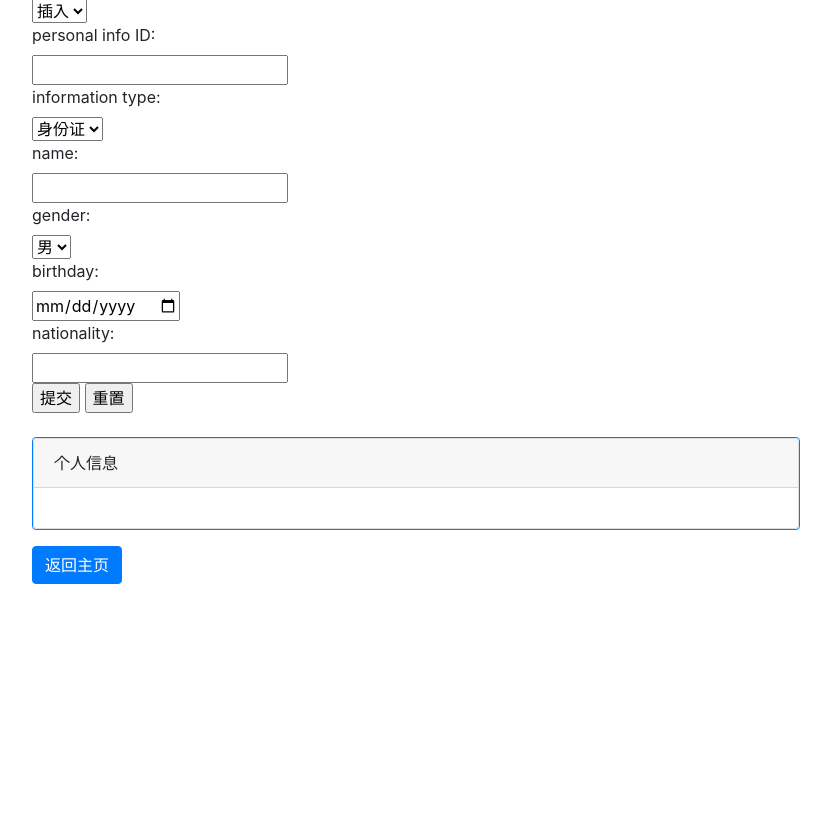
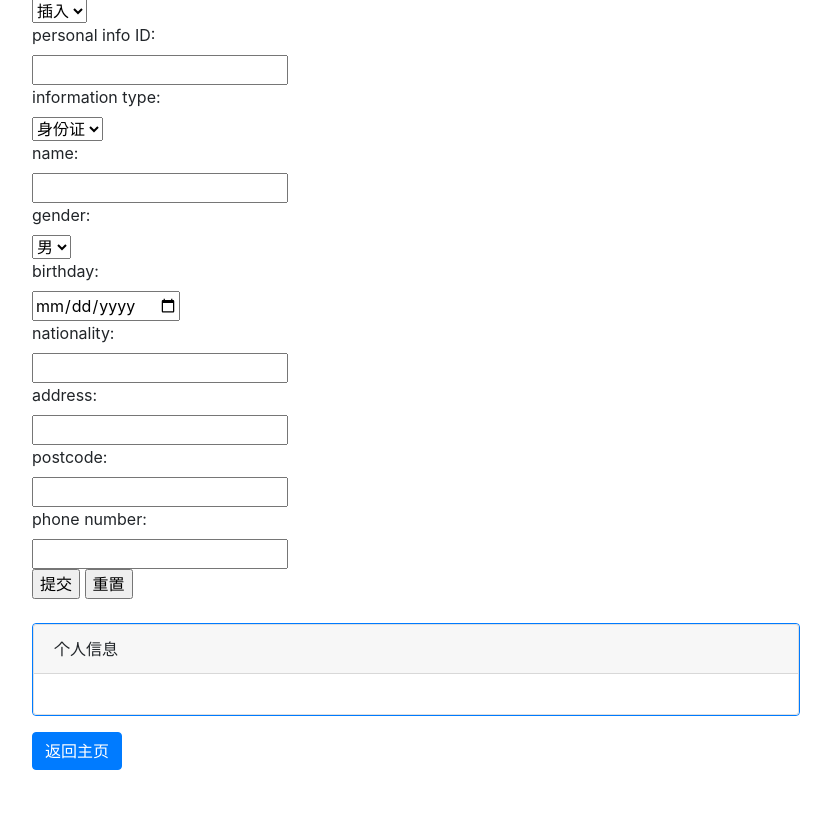
Before and after one commit to Ntimesp/DBproject, a Flask app: template templates/personalinfo.html in a window 1280 px wide. Shown: the part 105-920 px from the top of the page, without its empty margins (53-884 px from the left). Before the commit the page ends 689 px from the top, so only its background shows below. Run offline with Flask 2, Linux system fonts and the light colour scheme; the template is opened without the code that fills it, so the values that code supplies are empty; some libraries are stand-ins or nearby versions.

Commit message:
add contact info & fix bugs

```diff
--- a/templates/campus.html
+++ b/templates/campus.html
@@ -1,7 +1,7 @@
 
 {% extends "base.html" %}
 
-{% from 'bootstrap/form.html' import render_form render_field %}
+{% from 'bootstrap/form.html' import render_form, render_field %}
 
 {% block headInsert %}
 <style type="text/css">
@@ -79,6 +79,6 @@
     <a type="button" class="btn btn-primary" href="{{ url_for('index') }}">返回主页</a>
 	<br>
     <p style="color:white;">本次活动对于愿望池提供点赞功能，对于点赞高的愿望，在男生愿望池中会有更高概率出现，如果最终男生没有成功完成，那么会由项目组抽取部分点赞代表性高的愿望为其完成</p>
-	<script src="{{ url_for('static' filename='campus.js') }}"></script>
+	<script src="{{ url_for('static', filename='campus.js') }}"></script>
 </div>
 {% endblock %}
--- a/templates/class.html
+++ b/templates/class.html
@@ -1,7 +1,7 @@
 
 {% extends "base.html" %}
 
-{% from 'bootstrap/form.html' import render_form render_field %}
+{% from 'bootstrap/form.html' import render_form, render_field %}
 
 {% block headInsert %}
 <style type="text/css">
@@ -94,6 +94,6 @@
     <a type="button" class="btn btn-primary" href="{{ url_for('index') }}">返回主页</a>
 	<br>
     <p style="color:white;">本次活动对于愿望池提供点赞功能，对于点赞高的愿望，在男生愿望池中会有更高概率出现，如果最终男生没有成功完成，那么会由项目组抽取部分点赞代表性高的愿望为其完成</p>
-	<script src="{{ url_for('static' filename='class.js') }}"></script>
+	<script src="{{ url_for('static', filename='class.js') }}"></script>
 </div>
 {% endblock %}
--- a/templates/major.html
+++ b/templates/major.html
@@ -1,7 +1,7 @@
 
 {% extends "base.html" %}
 
-{% from 'bootstrap/form.html' import render_form render_field %}
+{% from 'bootstrap/form.html' import render_form, render_field %}
 
 {% block headInsert %}
 <style type="text/css">
@@ -89,6 +89,6 @@
     <a type="button" class="btn btn-primary" href="{{ url_for('index') }}">返回主页</a>
 	<br>
     <p style="color:white;">本次活动对于愿望池提供点赞功能，对于点赞高的愿望，在男生愿望池中会有更高概率出现，如果最终男生没有成功完成，那么会由项目组抽取部分点赞代表性高的愿望为其完成</p>
-	<script src="{{ url_for('static' filename='major.js') }}"></script>
+	<script src="{{ url_for('static', filename='major.js') }}"></script>
 </div>
 {% endblock %}
--- a/templates/personalinfo.html
+++ b/templates/personalinfo.html
@@ -34,7 +34,7 @@
         <!--输入数据-->
         <div id="info-id" class="display-block">
             <label for="info_id_inp" class="inp-prompt">personal info ID: </label>
-            <input type="number", id="info_id_inp", name="info_id", class="inp-prompt">
+            <input type="number" id="info_id_inp" name="info_id" class="inp-prompt">
         </div>
         <div id="info-type" class="display-block">
             <label for="info_type_inp" class="inp-prompt">information type: </label>
@@ -45,7 +45,7 @@
         </div>
         <div id="info-name" class="display-block">
             <label for="info_name_inp" class="inp-prompt">name: </label>
-            <input type="text", id="info_name_inp", name="info_name", class="inp-prompt">
+            <input type="text" id="info_name_inp" name="info_name" class="inp-prompt">
         </div>
         <div id="info-gender" class="display-block">
             <label for="info_gender_inp" class="inp-prompt">gender: </label>
@@ -56,29 +56,44 @@
         </div>
         <div id="info-birthday" class="display-block">
             <label for="info_birthday_inp" class="inp-prompt">birthday: </label>
-            <input type="date", id="info_birthday_inp", name="info_birthday", class="inp-prompt">
+            <input type="date" id="info_birthday_inp" name="info_birthday" class="inp-prompt">
         </div>
         <div id="info-nationality" class="display-block">
             <label for="info_nationality_inp" class="inp-prompt">nationality: </label>
-            <input type="text", id="info_nationality_inp", name="info_nationality", class="inp-prompt">
+            <input type="text" id="info_nationality_inp" name="info_nationality" class="inp-prompt">
+        </div>
+        <div id="info-address" class="display-block">
+            <label for="info_addr_inp" class="inp-prompt">address: </label>
+            <input type="text" id="info_addr_inp" name="info_addr" class="inp-prompt">
+        </div>
+        <div id="info-postcode" class="display-block">
+            <label for="info_postcode_inp" class="inp-prompt">postcode: </label>
+            <input type="number" id="info_postcode_inp" name="info_postcode" class="inp-prompt">
+        </div>
+        <div id="info-phone" class="display-block">
+            <label for="info_phone_inp" class="inp-prompt">phone number: </label>
+            <input type="number" id="info_phone_inp" name="info_phone" class="inp-prompt">
         </div>
         <div id="select-filter" class="display-none">
             <input type="button" value="Add Filter" id="add-filter-btn">
             <select name="sel0" id="sel0" onchange="ChangeSel(this)">
-                <option value="ID" selected="selected">class ID</option>
-                <option value="name">class name</option>
-                <option value="createdate">create date</option>
-                <option value="headteacher">head teacher</option>
-                <option value="grade">grade</option>
-                <option value="major">major</option>
+                <option value="ID" selected="selected">personal info ID</option>
+                <option value="type">information type</option>
+                <option value="name">name</option>
+                <option value="gender">gender</option>
+                <option value="birthday">birthday</option>
+                <option value="nationality">nationality</option>
+                <option value="addr">address</option>
+                <option value="postcode">postcode</option>
+                <option value="phone">phone number</option>
             </select>
             =
             <input type="number" name="subclause0" id="subclause0">
         </div>
         <!--提交-->
         <div>
-            <input type="submit", value="提交">
-            <input type="reset", value="重置">
+            <input type="submit" value="提交">
+            <input type="reset" value="重置">
         </div>
     </form></div>
     <br>
@@ -99,6 +114,6 @@
     <a type="button" class="btn btn-primary" href="{{ url_for('index') }}">返回主页</a>
 	<br>
     <p style="color:white;">本次活动对于愿望池提供点赞功能，对于点赞高的愿望，在男生愿望池中会有更高概率出现，如果最终男生没有成功完成，那么会由项目组抽取部分点赞代表性高的愿望为其完成</p>
-	<script src="{{ url_for('static', filename='info.js') }}"></script>
+	<script src="{{ url_for('static', filename='personlinfo.js') }}"></script>
 </div>
 {% endblock %}
```
Also changed, not shown: static/personalinfo.js (+45 -0 lines).
